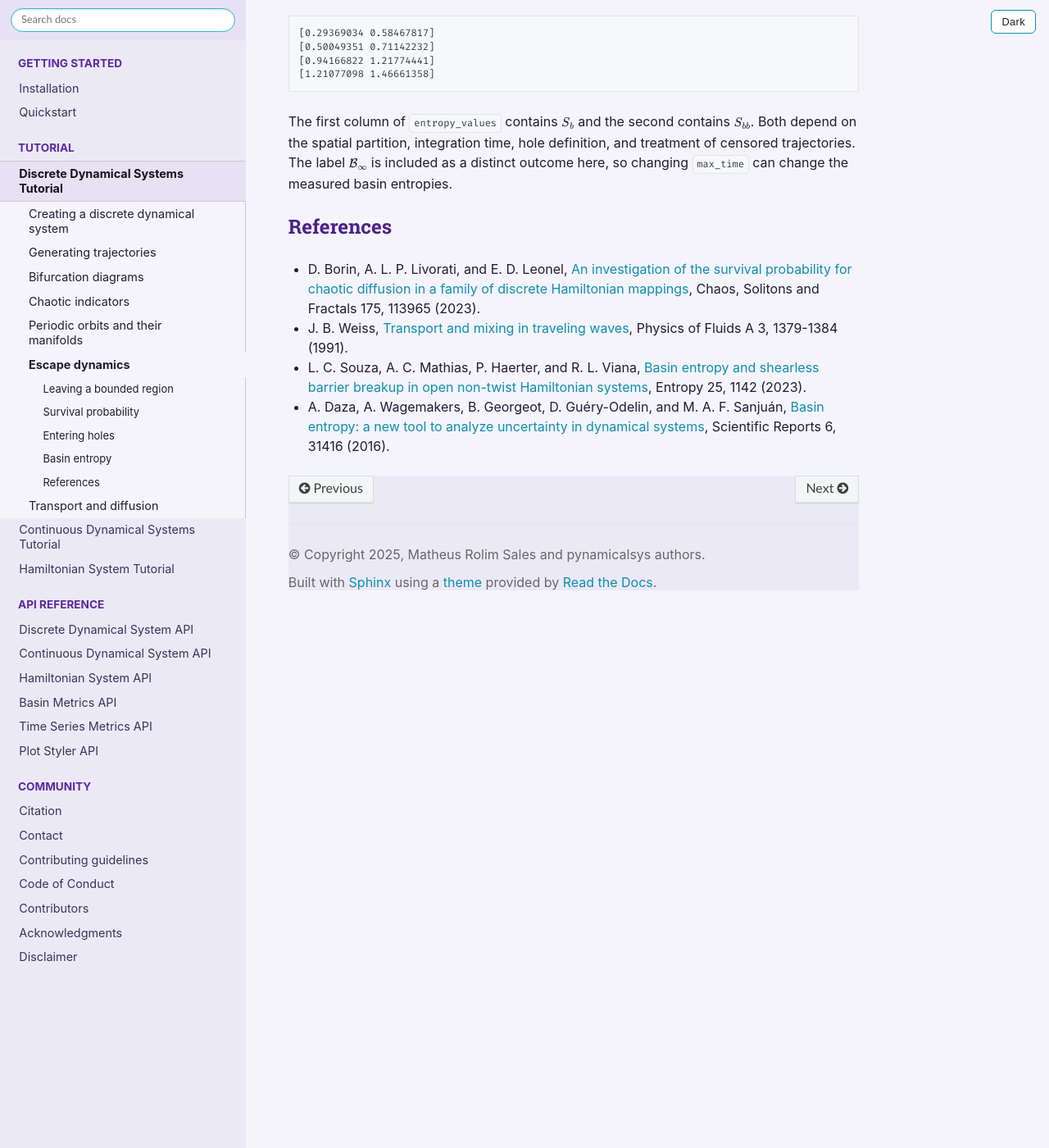
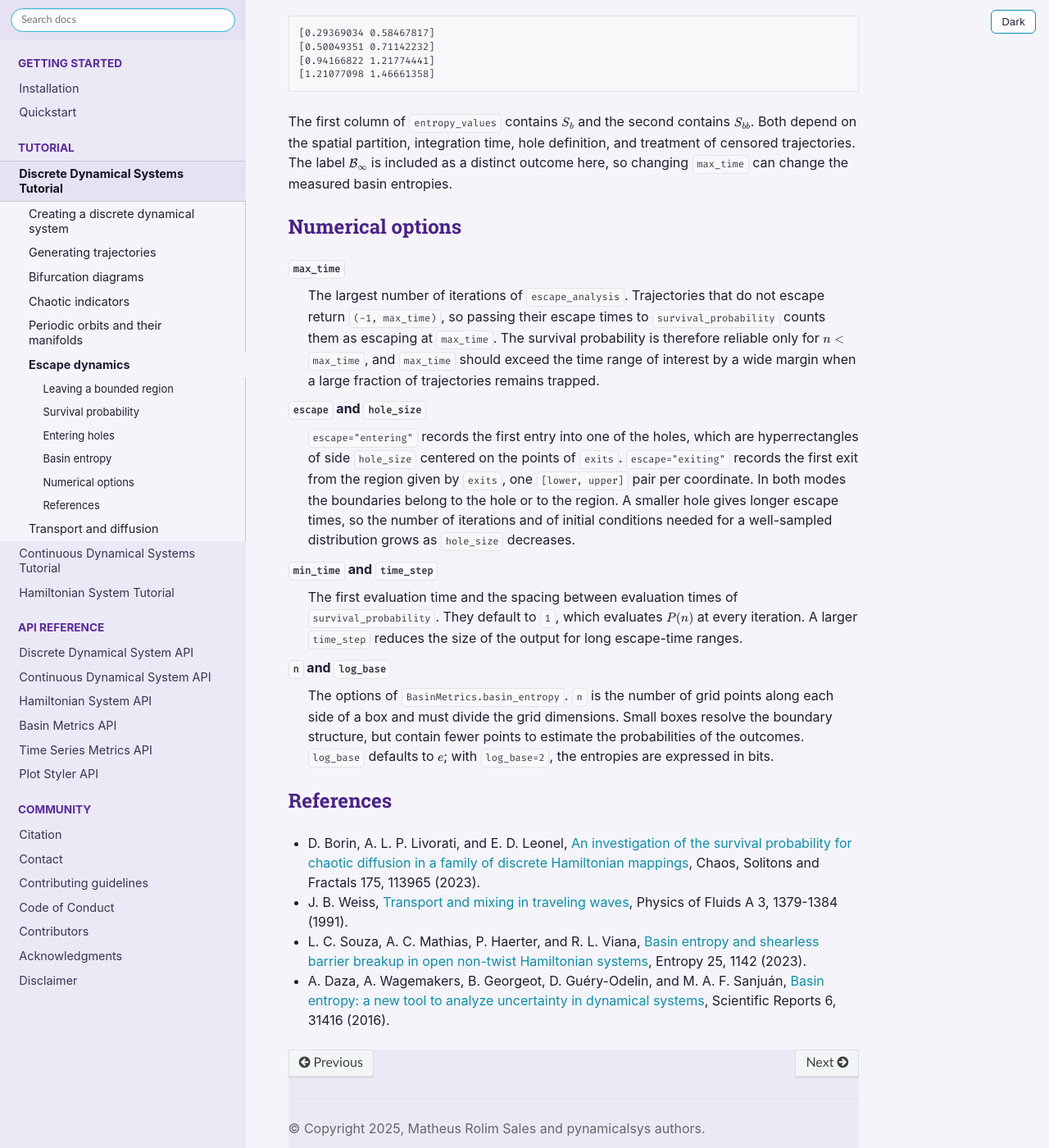
Before and after one commit to mrolims/pynamicalsys, a Sphinx documentation site: the page built from docs/source/dds_escape.rst, in a window 1280 px wide and 1400 px high, scrolled down 10299 px. Shown: the whole window at 82% size. Built offline with Sphinx 7.4.7 and the Read the Docs theme 3.1.0, drawn with Linux system fonts in a browser that asks for light colours; the version number could not be read and is left out.

Commit message:
docs: add numerical options to the discrete escape page

```diff
--- a/docs/source/dds_escape.rst
+++ b/docs/source/dds_escape.rst
@@ -436,6 +436,21 @@ The :py:class:`BasinMetrics <pynamicalsys.core.basin_metrics.BasinMetrics>` clas
 
 The first column of ``entropy_values`` contains :math:`S_b` and the second contains :math:`S_{bb}`. Both depend on the spatial partition, integration time, hole definition, and treatment of censored trajectories. The label :math:`\mathcal{B}_{\infty}` is included as a distinct outcome here, so changing ``max_time`` can change the measured basin entropies.
 
+Numerical options
+~~~~~~~~~~~~~~~~~
+
+``max_time``
+    The largest number of iterations of ``escape_analysis``. Trajectories that do not escape return ``(-1, max_time)``, so passing their escape times to ``survival_probability`` counts them as escaping at ``max_time``. The survival probability is therefore reliable only for :math:`n<` ``max_time``, and ``max_time`` should exceed the time range of interest by a wide margin when a large fraction of trajectories remains trapped.
+
+``escape`` and ``hole_size``
+    ``escape="entering"`` records the first entry into one of the holes, which are hyperrectangles of side ``hole_size`` centered on the points of ``exits``. ``escape="exiting"`` records the first exit from the region given by ``exits``, one ``[lower, upper]`` pair per coordinate. In both modes the boundaries belong to the hole or to the region. A smaller hole gives longer escape times, so the number of iterations and of initial conditions needed for a well-sampled distribution grows as ``hole_size`` decreases.
+
+``min_time`` and ``time_step``
+    The first evaluation time and the spacing between evaluation times of ``survival_probability``. They default to ``1``, which evaluates :math:`P(n)` at every iteration. A larger ``time_step`` reduces the size of the output for long escape-time ranges.
+
+``n`` and ``log_base``
+    The options of ``BasinMetrics.basin_entropy``. ``n`` is the number of grid points along each side of a box and must divide the grid dimensions. Small boxes resolve the boundary structure, but contain fewer points to estimate the probabilities of the outcomes. ``log_base`` defaults to :math:`e`; with ``log_base=2``, the entropies are expressed in bits.
+
 References
 ~~~~~~~~~~
 
```
